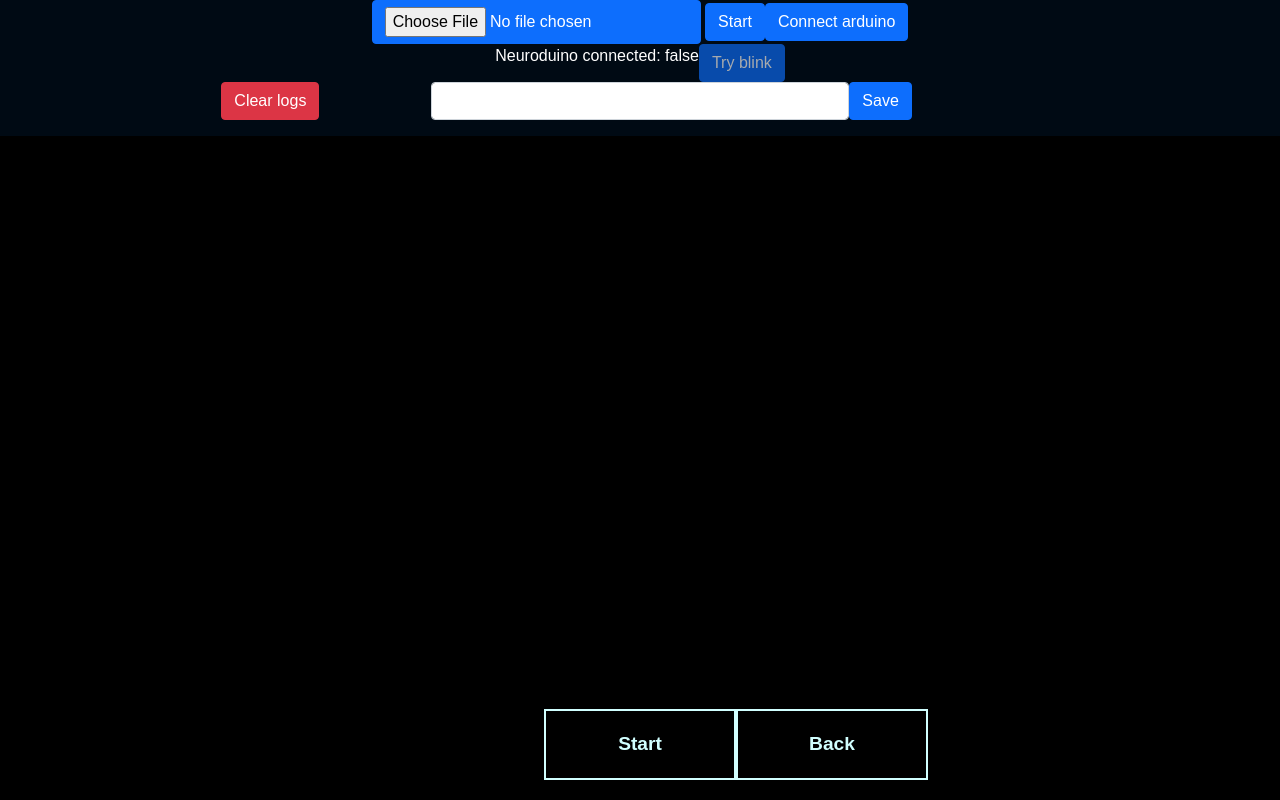
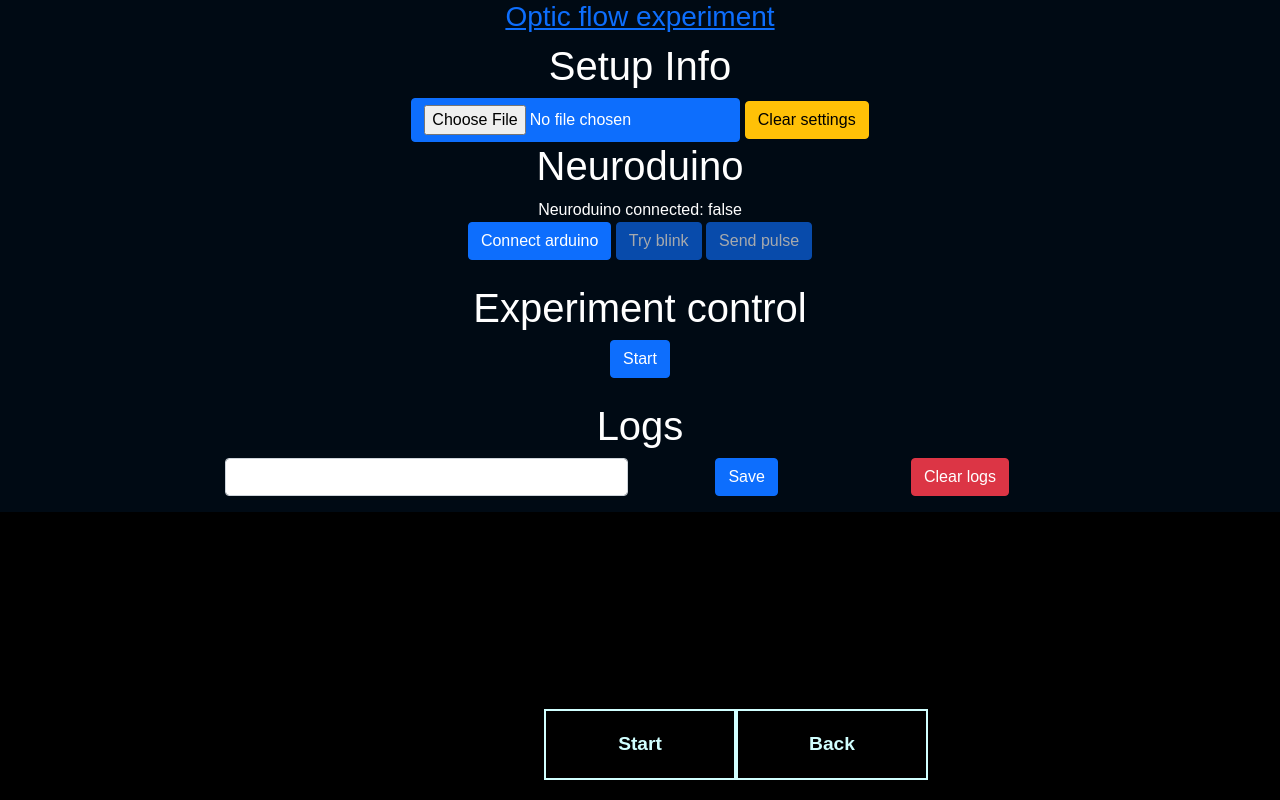
Before and after one commit to hejtmy/fgu-optic-flow-js, a website built with webpack: page public/experiment-webpack.html in a window 1280 px wide. Built offline with nearby package versions, Linux system fonts and the light colour scheme.

Commit message:
Fiunally hopefully  inishign canvastxt setup

```diff
--- a/public/experiment-webpack.html
+++ b/public/experiment-webpack.html
@@ -1,27 +1,41 @@
 <html>
     <head>
     </head>
-    <body>
+    <body class="text-center clickup-chrome-ext_installed">
         <div id="setup">
+            <header class="masthead mb-auto">
+                <div class="inner">
+                    <h3 class="masthead-brand">
+                        <a href="../index.html">Optic flow experiment</a>
+                    </h3>
+                </div>
+            </header>
             <div class="container-fluid">
-                <div class="flex-row d-flex justify-content-center">
-                    <div clas="col-4">
+                <div class="row justify-content-md-center">
+                    <div class="container">
+                        <h1 class="cover-heading">Setup Info</h1>
+                        <div id="setup-info"></div>
                         <input type="file" id="file-selector" accept=".json" class="btn btn-primary">
-                        <button type="button" id="btn-start-experiment" class="btn btn-primary">Start</a>
-                        <button type="button" id="arduino-connect-btn" class="btn btn-primary">Connect arduino</a>
+                        <button type="button" id="btn-clear-settings" class="btn btn-warning">Clear settings</button>
                     </div>
                 </div>
-                <div class="flex-row d-flex justify-content-md-center">
-                    <div clas="col-4" id="setup-info"></div>
+                <div class="row justify-content-md-center">
+                    <div class="container">
+                        <h1 class="cover-heading">Neuroduino</h1>
+                        <div id="neuroduino-status-info">Neuroduino connected: false</div>
+                        <button type="button" id="arduino-connect-btn" class="btn btn-primary">Connect arduino</button>
+                        <button type="button" id="btn-neuroduino-blink" class="btn btn-primary" disabled>Try blink</button>
+                        <button type="button" id="btn-neuroduino-sendPulse" class="btn btn-primary" disabled>Send pulse</button>
                     </div>
-                <div class="flex-row d-flex justify-content-md-center">
-                    <div clas="col-4" id="neuroduino-status-info">Neuroduino connected: false</div>
-                    <button type="button" id="btn-neuroduino-blink" class="btn btn-primary" disabled>Try blink</button>
                 </div>
-                <div class="flex-row d-flex justify-content-md-center">
-                    <div class="col-2">
-                        <button type="button" id="btn-clear-logs" class="btn btn-danger">Clear logs</button>
+                <div class="container justify-content-md-center py-4">
+                    <h1 class="cover-heading">Experiment control</h1>
+                    <div id="settings-info"></div>
+                    <button type="button" id="btn-start-experiment" class="btn btn-primary">Start</a>
                 </div>
+                <div clas="container justify-content-md-center mt-">
+                    <h1 class="cover-heading">Logs</h1>
+                    <div class="row justify-content-md-center">
                         <div class="col-4">
                             <select class="form-control" id='dropdown-save-files' name='dropdown-save-files'>
                             </select>
@@ -29,8 +43,12 @@
                         <div class="col-2">
                             <button type="button" id="btn-save-log" class="btn btn-primary">Save</button>
                         </div>
+                        <div class="col-2">
+                            <button type="button" id="btn-clear-logs" class="btn btn-danger">Clear logs</button>
                         </div>
-                <div class="flex-row d-flex justify-content-md-center">
+                    </div>
+                </div>
+                <div class="row justify-content-md-center">
                     <div class="col-4">
                         <p id="p-log-content"></p>
                     </div>
--- a/public/experiment.html
+++ b/public/experiment.html
@@ -69,6 +69,7 @@
             </div>
         </div>
         <script type="text/javascript" src='../src/lib/math.js'></script>
+        <script type="text/javascript" src='../src/lib/canvas-txt.js'></script>
         <script type="module" src='../src/pages/app.js'></script>
     </body>
 </html>
```
Also changed, not shown: public/stars-visualiser.html (+1 -0 lines), src/lib/canvas-txt.js (renamed from src/canvas-txt.js). Lines whose indentation alone changed are shown as unchanged.
